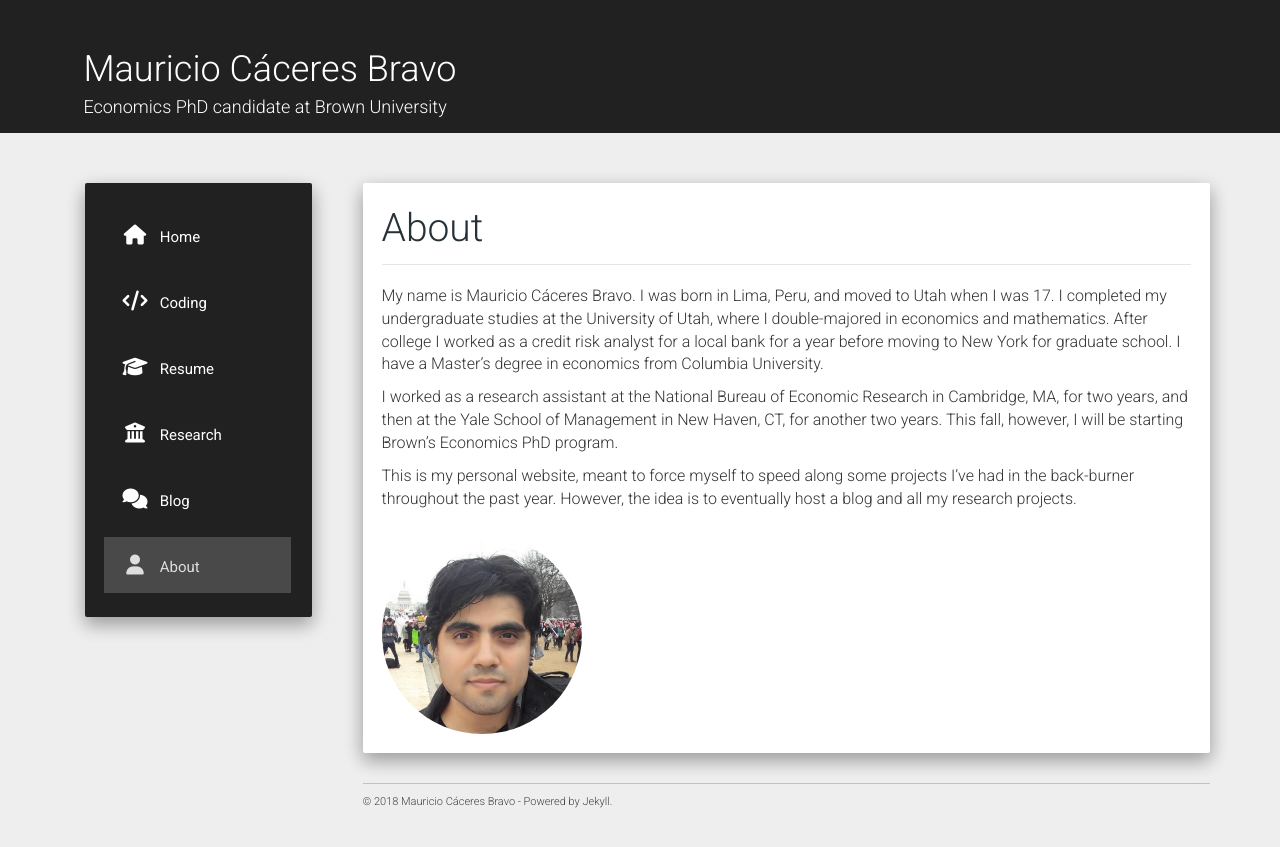
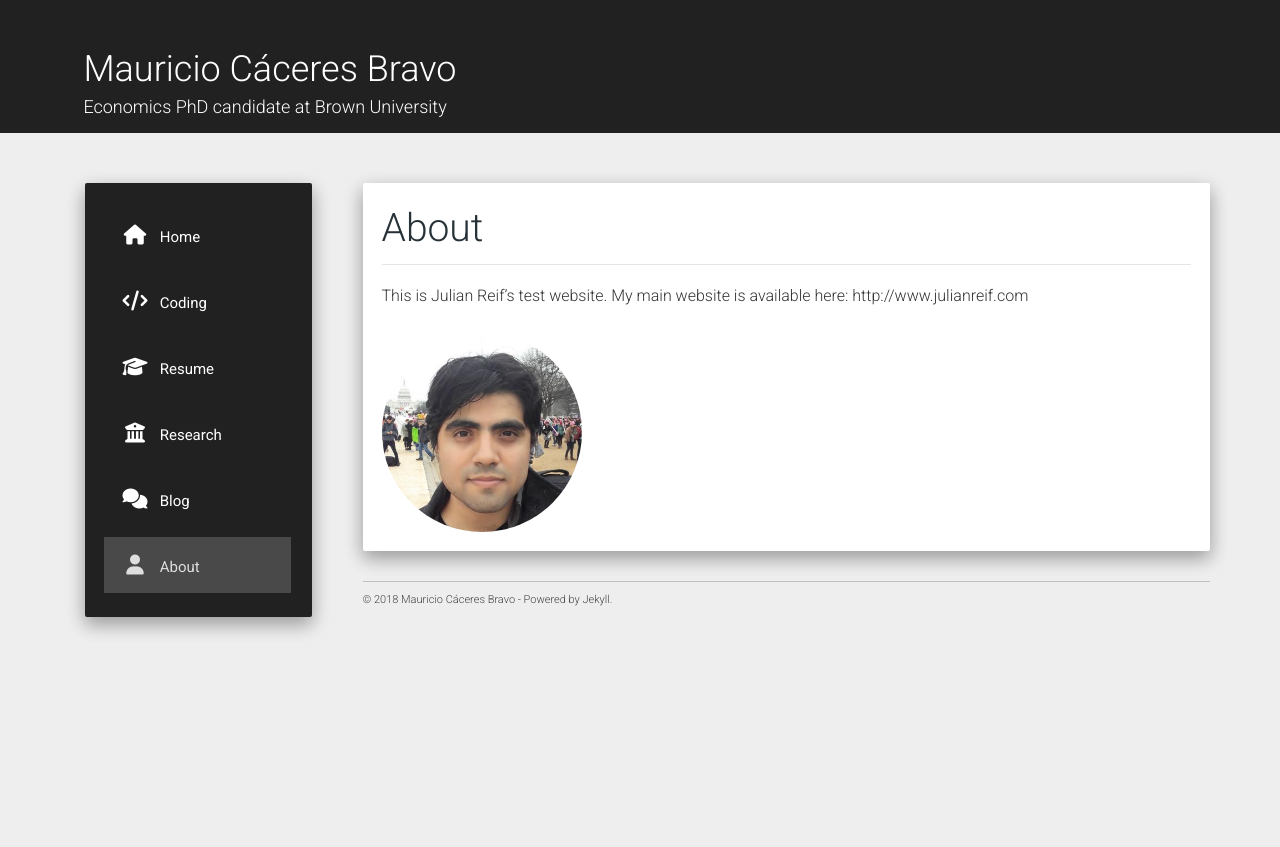
Before and after one commit to reifjulian/reifjulian.github.io, a Jekyll site: the page built from about.md, in a window 1280 px wide. Shown: the top 847 px of the page. Built offline with Jekyll 4.4.1, drawn with Linux system fonts in a browser that asks for light colours; nearby versions of some CDN libraries.

Commit message:
Update about.md

```diff
--- a/about.md
+++ b/about.md
@@ -5,21 +5,8 @@ subtitle: About
 permalink: /about/
 ---
 
-My name is Mauricio Cáceres Bravo. I was born in Lima, Peru, and moved
-to Utah when I was 17. I completed my undergraduate studies at the
-University of Utah, where I double-majored in economics and mathematics.
-After college I worked as a credit risk analyst for a local bank for a
-year before moving to New York for graduate school. I have a Master's
-degree in economics from Columbia University.
-
-I worked as a research assistant at the National Bureau of Economic
-Research in Cambridge, MA, for two years, and then at the Yale School of
-Management in New Haven, CT, for another two years. This fall, however,
-I will be starting Brown's Economics PhD program.
-
-This is my personal website, meant to force myself to speed along some
-projects I've had in the back-burner throughout the past year. However,
-the idea is to eventually host a blog and all my research projects.
+This is Julian Reif's test website. My main website is available here:
+http://www.julianreif.com
 
 <head>
 <style>
```
